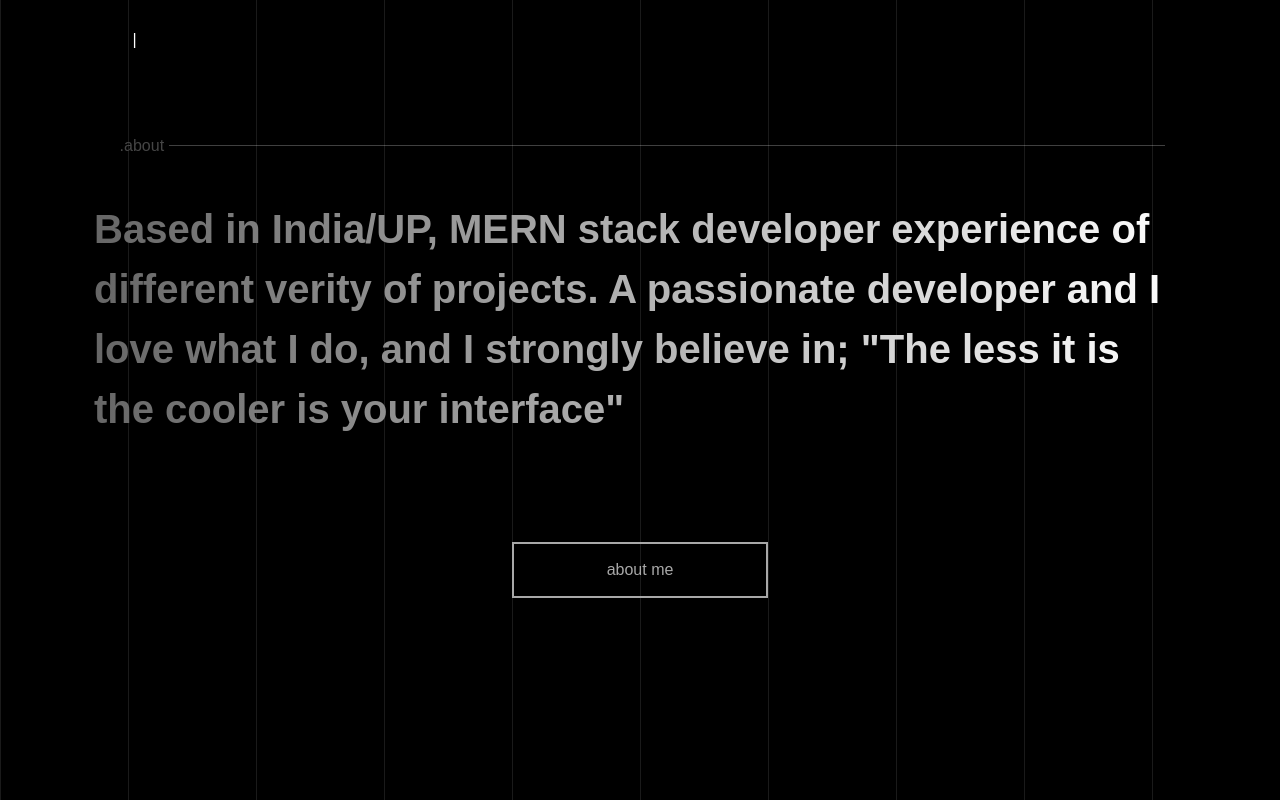
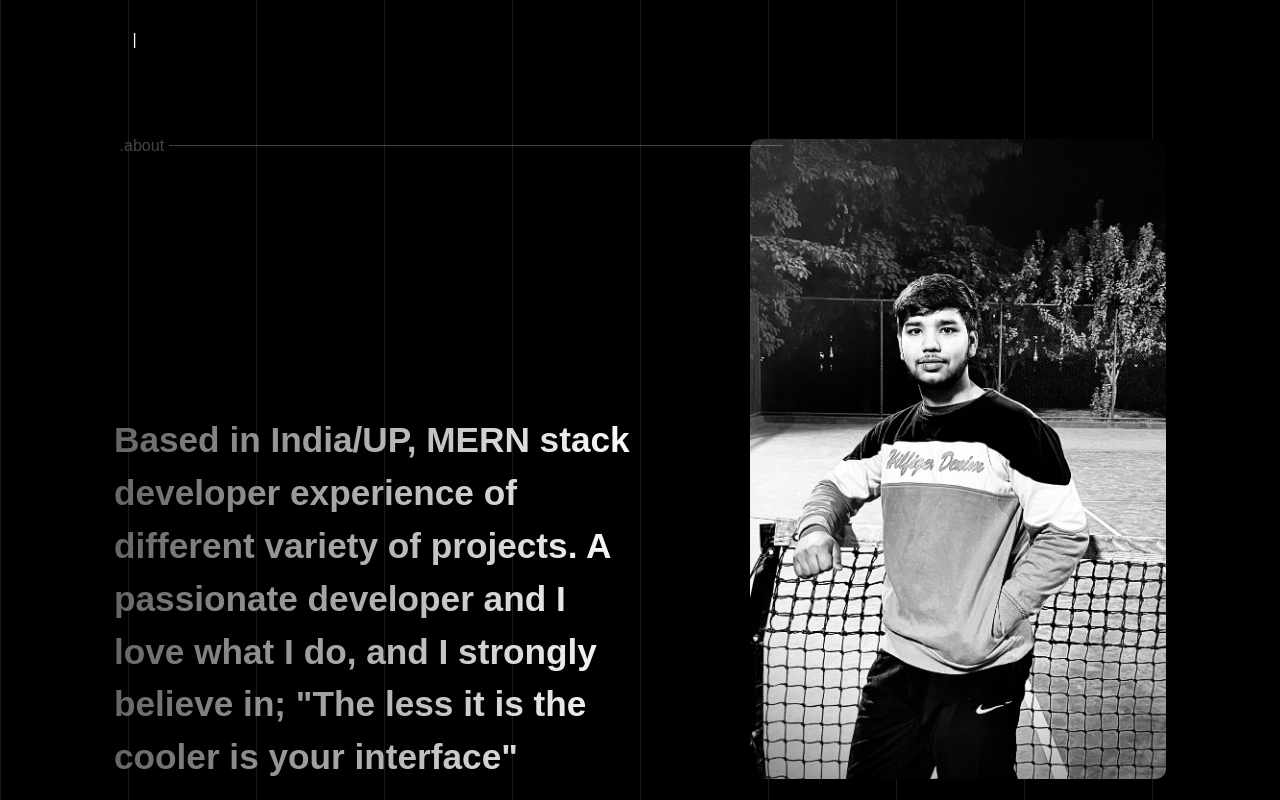
Before and after one commit to sarthaksharma52/Portfolio, a React (Vite) app: page / in a window 1280 px wide. Shown: the part 780-1580 px from the top of the page. Built offline with nearby package versions, Linux system fonts and the light colour scheme.

Commit message:
changes in about section

```diff
--- a/components/About.jsx
+++ b/components/About.jsx
@@ -1,31 +1,20 @@
 import React from 'react';
-import {Link} from 'react-router-dom'
-// import image from '../public/assets/';
+import {Link} from 'react-router-dom';
+import AboutImgText from './AboutImgText';
 
 const About = () => {
   return (
     <>
     <div className="aboutmain">
-      <div
-    className="section1about">
-    <p className='about1'>.about</p>
-    <div className="hrabout"><hr/></div>
-    </div>
-    <div className="about-box">
-    <div className="text-gradient-about">
-    Based in India/UP, MERN stack developer experience of different verity of projects. A passionate developer and I love what I do, and I strongly believe in;  "The less it is the cooler is your interface"
 
-    </div>
-    <div className="about-image">
 
-    </div>
-    </div>
+    <AboutImgText/>
 
     <div className="buttonsayhello">
     <Link to="/About" className='btn'><button className='sayhellobtn'>about me</button></Link>
 
     </div>
-        {/* <img src="{image}" alt="image" /> */}
+
     </div>
     </>
   )
--- a/components/About1.jsx
+++ b/components/About1.jsx
@@ -1,6 +1,7 @@
 import React from "react";
 import Sayhello from "../components/Sayhello";
 import Skills from '../components/Skills';
+import About from "./About";
 
 
 const About1 = () => {
@@ -15,6 +16,7 @@ const About1 = () => {
         </div>
 
       </div>
+      <About/>
 
       <Skills/>
       <Sayhello />
--- /dev/null
+++ b/components/AboutImgText.jsx
@@ -0,0 +1,34 @@
+import React from "react";
+import image from "../public/Images 2/proimg/sarthakportfolio.jpg";
+// import '../path/to/your/styles.css'; // Ensure you import your stylesheet
+
+const AboutImgText = () => {
+  return (
+    <>
+      <div className="about-box1">
+      <div className="section1about">
+          <p className="about1">.about</p>
+          <div className="hrabout">
+            <hr />
+          </div>
+        </div>
+        <div className="about-box">
+
+        <div className="text-gradient-about">
+          Based in India/UP, MERN stack developer experience of different
+          variety of projects. A passionate developer and I love what I do, and
+          I strongly believe in; "The less it is the cooler is your interface"
+        </div>
+        <div className="about-image"
+        // data-aos="fade-down"
+        // data-aos-duration="1000"
+        >
+          <img src={image} alt="img" />
+        </div>
+        </div>
+      </div>
+    </>
+  );
+};
+
+export default AboutImgText;
--- a/components/Sayhello.jsx
+++ b/components/Sayhello.jsx
@@ -18,8 +18,8 @@ const Sayhello = () => {
     why don't you come say hi@sarthak.dec04@gmail.com
     </div>
 
-    <div className="buttonsayhello">
-    <Link to="/Contact" className='nav_items c1'> <button className='sayhellobtn'>contact me</button></Link>
+    <div className="buttoncontactme">
+    <Link to="/Contact" className='nav_items c1'> <button className='contactmebtn'>contact me</button></Link>
 
     </div>
     </div>
--- a/components/Skills.jsx
+++ b/components/Skills.jsx
@@ -6,7 +6,7 @@ const Skills = () => {
     <>
     <div className="section1about">
           <p className="aboutHR">.stack</p>
-          <div className="hrabout">
+          <div className="hrskill">
             <hr />
           </div>
         </div>
--- a/src/index.css
+++ b/src/index.css
@@ -128,7 +128,8 @@ body {
 .buttonsayhello{
     display: flex;
     justify-content: center;
-    margin-top: 12vh;
+    /* margin-top: 12vh; */
+    padding-bottom: -5vh;
 }
 
 .text-gradient-hello {
@@ -142,22 +143,29 @@ body {
 /* about section */
 
 .aboutmain{
-    height: 80vh;
+    /* height: 80vh; */
 }
 
 .section1about{
     display: flex;
     flex-direction: row;
     margin: 2vw;
+    display: block;
 }
 .about1{
+
     color: #454545;
 }
 .hrabout{
-    width: 81vw;
+    /* width: 41vw; */
     margin: -5px;
     margin-left: 5px;
+    display: block;
 
+}
+.hrabout hr{
+    width: 48vw;
+    padding-top: -12vh;
 }
 
 .text-gradient-about {
@@ -314,7 +322,7 @@ body {
   /* project section */
 
 .project{
-    margin-top: 9vh;
+    padding-top: 20vh;
 }
 .text-gradient-projectheading {
     background: linear-gradient(to right, #666, #fff);
@@ -375,3 +383,65 @@ body {
 /* .data1:hover{
     data-aos="flip-left";
 } */
+
+
+/* Add this CSS to your stylesheet (e.g., styles.css) */
+
+.about-box {
+    display: flex;
+    justify-content: space-between;
+    align-items: center;
+    padding: 20px;
+    /* padding-bottom: 42vh; */
+    height: 100vh;
+    /* background-color: #111;  */
+    color: #fff; /* Adjust as needed */
+  }
+
+  .text-gradient-about {
+    flex: 1;
+    font-size: 2.2em;
+    line-height: 1.5;
+    max-width: 50%; /* Adjust as needed */
+    margin-right: 20px; /* Adjust as needed */
+  }
+
+  .about-image img {
+    max-width: 500px;
+    height: 40rem;
+    margin-bottom: 35vh;
+    border-radius: 10px; /* Adjust as needed */
+    /* padding-bottom: 15vh; */
+  }
+
+  .hrskill{
+    width: 81vw;
+    margin: -5px;
+    margin-left: 5px;
+    display: block;
+
+}
+
+.contactmebtn{
+
+}
+
+.buttoncontactme button{
+    background-color: transparent;
+    border: 2px solid #A8A8A8;
+    color: #A8A8A8;
+    width: 20vw;
+    height: 7vh;
+}
+
+.contactmebtn:hover{
+    background-color: white;
+    color: #000;
+}
+
+.buttoncontactme{
+    display: flex;
+    justify-content: center;
+    margin-top: 12vh;
+    padding-bottom: -5vh;
+}
```
Also changed, not shown: public/Images 2/proimg/sarthakportfolio.jpg (added).
